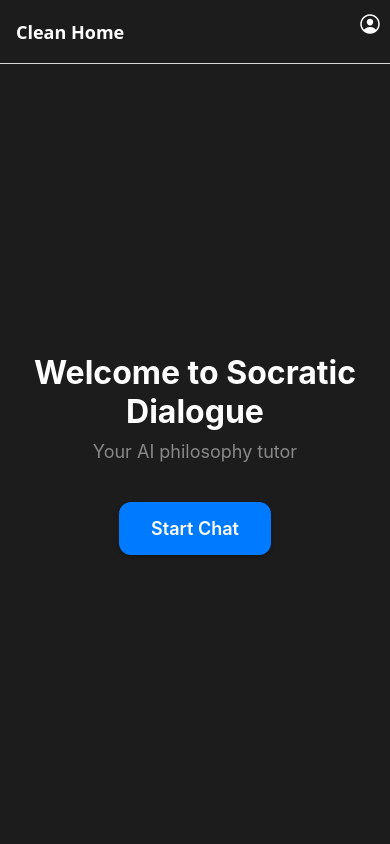
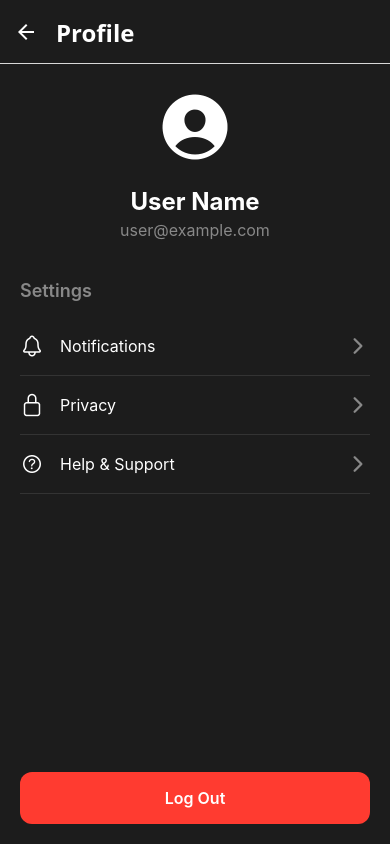
Before and after one commit to hwernick/clean-home, a React Native app: screen /Profile in a window 390 px wide. Built offline with nearby package versions, Linux system fonts and the light colour scheme.

Commit message:
added profile page from homesceen

```diff
--- a/App.tsx
+++ b/App.tsx
@@ -5,11 +5,13 @@ import { createNativeStackNavigator } from '@react-navigation/native-stack';
 // Import your screens here
 import DialogueScreen from './screens/DialogueScreen';
 import HomeScreen from './screens/HomeScreen';
+import ProfileScreen from './screens/ProfileScreen';
 
 // Define the type for your navigation parameters
 export type RootStackParamList = {
   Home: undefined;
   Dialogue: undefined;
+  Profile: undefined;
 };
 
 const Stack = createNativeStackNavigator<RootStackParamList>();
@@ -18,12 +20,14 @@ export default function App() {
   return (
     <NavigationContainer>
       <Stack.Navigator
+        initialRouteName="Home"
         screenOptions={{
           headerStyle: {
             backgroundColor: '#1c1c1c',
           },
           headerTintColor: '#fff',
           headerTitleStyle: {
+            fontSize: 24,
             fontWeight: 'bold',
           },
         }}
@@ -39,10 +43,14 @@ export default function App() {
           name="Dialogue"
           component={DialogueScreen}
           options={{
-            headerStyle: {
-              backgroundColor: '#1c1c1c',
-            },
-            headerTintColor: '#fff',
+            title: 'Chat',
+          }}
+        />
+        <Stack.Screen
+          name="Profile"
+          component={ProfileScreen}
+          options={{
+            title: 'Profile',
           }}
         />
       </Stack.Navigator>
--- a/screens/HomeScreen.tsx
+++ b/screens/HomeScreen.tsx
@@ -2,7 +2,7 @@ import React, { useEffect } from 'react';
 import { View, Text, TouchableOpacity, StyleSheet, SafeAreaView } from 'react-native';
 import { NativeStackNavigationProp } from '@react-navigation/native-stack';
 import { RootStackParamList } from '../App';
-import Icon from 'react-native-vector-icons/Ionicons';
+import { Ionicons } from '@expo/vector-icons';
 
 type HomeScreenProps = {
   navigation: NativeStackNavigationProp<RootStackParamList, 'Home'>;
@@ -13,10 +13,10 @@ export default function HomeScreen({ navigation }: HomeScreenProps) {
     navigation.setOptions({
       headerRight: () => (
         <TouchableOpacity
-          onPress={() => {/* TODO: Navigate to profile */}}
-          style={{ marginRight: 8, marginBottom: 16 }}
+          onPress={() => navigation.navigate('Profile')}
+          style={{ marginRight: 16 }}
         >
-          <Icon name="person-circle-outline" size={24} color="#fff" />
+          <Ionicons name="person-circle-outline" size={24} color="#fff" />
         </TouchableOpacity>
       ),
     });
--- /dev/null
+++ b/screens/ProfileScreen.tsx
@@ -0,0 +1,106 @@
+import React from 'react';
+import { View, Text, StyleSheet, SafeAreaView, TouchableOpacity } from 'react-native';
+import { NativeStackNavigationProp } from '@react-navigation/native-stack';
+import { RootStackParamList } from '../App';
+import Icon from 'react-native-vector-icons/Ionicons';
+
+type ProfileScreenProps = {
+  navigation: NativeStackNavigationProp<RootStackParamList, 'Profile'>;
+};
+
+export default function ProfileScreen({ navigation }: ProfileScreenProps) {
+  return (
+    <SafeAreaView style={styles.container}>
+      <View style={styles.content}>
+        <View style={styles.profileHeader}>
+          <Icon name="person-circle" size={80} color="#fff" />
+          <Text style={styles.username}>User Name</Text>
+          <Text style={styles.email}>user@example.com</Text>
+        </View>
+
+        <View style={styles.section}>
+          <Text style={styles.sectionTitle}>Settings</Text>
+          <TouchableOpacity style={styles.menuItem}>
+            <Icon name="notifications-outline" size={24} color="#fff" />
+            <Text style={styles.menuItemText}>Notifications</Text>
+            <Icon name="chevron-forward" size={24} color="#888" />
+          </TouchableOpacity>
+          <TouchableOpacity style={styles.menuItem}>
+            <Icon name="lock-closed-outline" size={24} color="#fff" />
+            <Text style={styles.menuItemText}>Privacy</Text>
+            <Icon name="chevron-forward" size={24} color="#888" />
+          </TouchableOpacity>
+          <TouchableOpacity style={styles.menuItem}>
+            <Icon name="help-circle-outline" size={24} color="#fff" />
+            <Text style={styles.menuItemText}>Help & Support</Text>
+            <Icon name="chevron-forward" size={24} color="#888" />
+          </TouchableOpacity>
+        </View>
+
+        <TouchableOpacity style={styles.logoutButton}>
+          <Text style={styles.logoutButtonText}>Log Out</Text>
+        </TouchableOpacity>
+      </View>
+    </SafeAreaView>
+  );
+}
+
+const styles = StyleSheet.create({
+  container: {
+    flex: 1,
+    backgroundColor: '#1c1c1c',
+  },
+  content: {
+    flex: 1,
+    padding: 20,
+  },
+  profileHeader: {
+    alignItems: 'center',
+    marginBottom: 40,
+  },
+  username: {
+    fontSize: 24,
+    fontWeight: 'bold',
+    color: '#fff',
+    marginTop: 16,
+  },
+  email: {
+    fontSize: 16,
+    color: '#888',
+    marginTop: 4,
+  },
+  section: {
+    marginBottom: 32,
+  },
+  sectionTitle: {
+    fontSize: 18,
+    fontWeight: '600',
+    color: '#888',
+    marginBottom: 16,
+  },
+  menuItem: {
+    flexDirection: 'row',
+    alignItems: 'center',
+    paddingVertical: 16,
+    borderBottomWidth: 1,
+    borderBottomColor: '#333',
+  },
+  menuItemText: {
+    flex: 1,
+    fontSize: 16,
+    color: '#fff',
+    marginLeft: 16,
+  },
+  logoutButton: {
+    backgroundColor: '#ff3b30',
+    padding: 16,
+    borderRadius: 12,
+    alignItems: 'center',
+    marginTop: 'auto',
+  },
+  logoutButtonText: {
+    color: '#fff',
+    fontSize: 16,
+    fontWeight: '600',
+  },
+});
```
